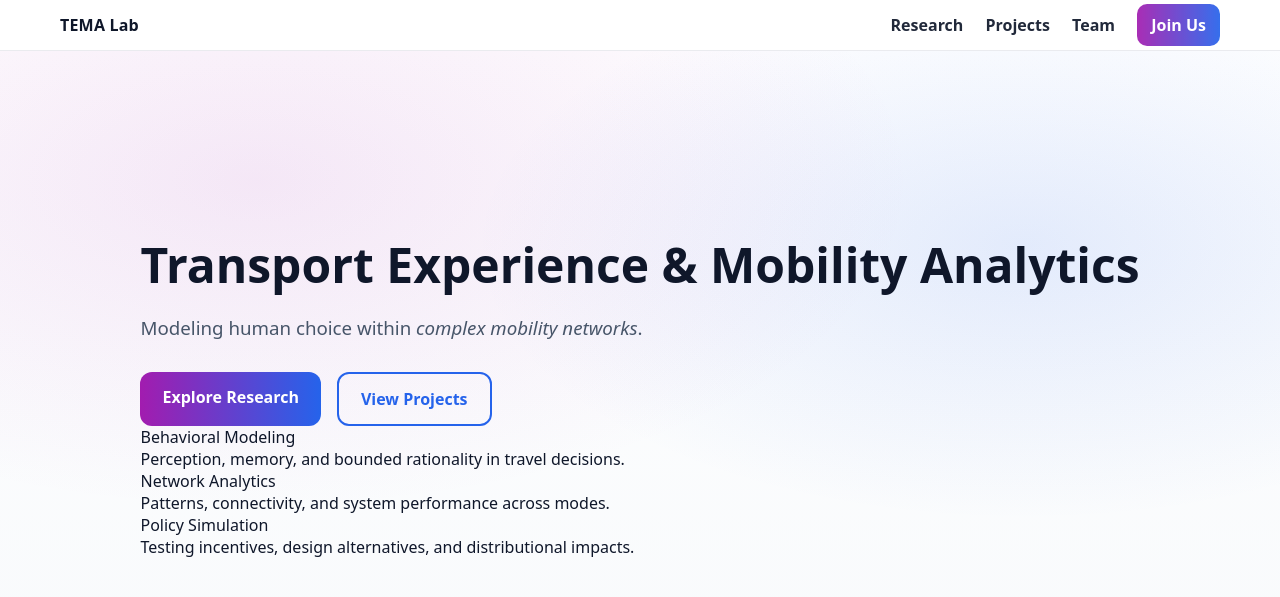
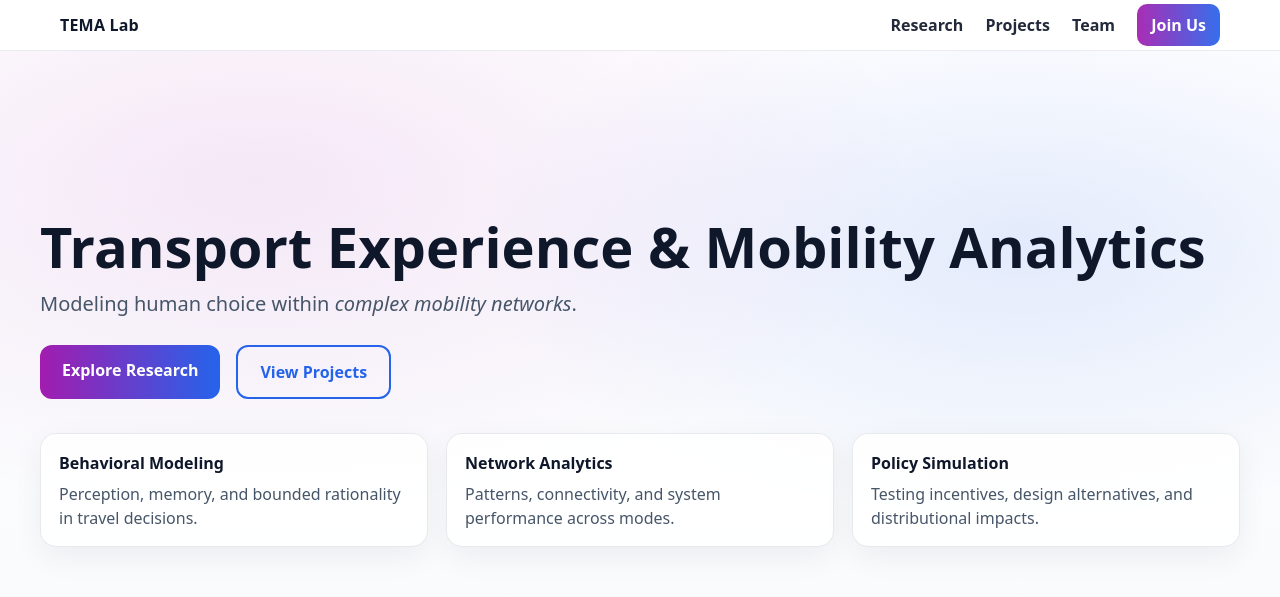
Before and after one commit to tema-technion/tema-technion.github.io, a Jekyll site: the page built from index.md, in a window 1280 px wide. Shown: the top 597 px of the page. Built offline with Jekyll 4.4.1, drawn with Linux system fonts in a browser that asks for light colours.

Commit message:
Update style.css

```diff
--- a/assets/css/style.css
+++ b/assets/css/style.css
@@ -110,3 +110,61 @@ nav a.btn{
   border:2px solid var(--blue);
   color:var(--blue);
 }
+
+.kicker{
+  display:inline-block;
+  font-weight:700;
+  color:var(--muted);
+  letter-spacing:.08em;
+  text-transform:uppercase;
+  font-size:12px;
+  margin-bottom:14px;
+}
+
+.hero h1{
+  font-size:56px;
+  line-height:1.05;
+  margin:14px 0 14px;
+}
+
+.hero h3{
+  font-size:20px;
+  font-weight:500;
+  margin:0 0 28px;
+}
+
+.hero h3 em{ font-style:italic; }
+
+.hero-buttons{ margin: 10px 0 34px; }
+
+.hero-cards{
+  display:grid;
+  grid-template-columns: repeat(3, minmax(0, 1fr));
+  gap:18px;
+  margin-top: 8px;
+}
+
+.card{
+  background: rgba(255,255,255,.86);
+  border: 1px solid rgba(229,231,235,.9);
+  border-radius: 16px;
+  padding: 18px 18px 16px;
+  box-shadow: 0 10px 30px rgba(15,23,42,.06);
+}
+
+.card-title{
+  font-weight:800;
+  margin-bottom:8px;
+}
+
+.card-text{
+  color:var(--muted);
+  line-height:1.5;
+}
+
+/* responsive */
+@media (max-width: 900px){
+  .hero h1{ font-size: 42px; }
+  .hero-cards{ grid-template-columns: 1fr; }
+  .hero-buttons{ flex-direction:column; align-items:flex-start; }
+}
```
